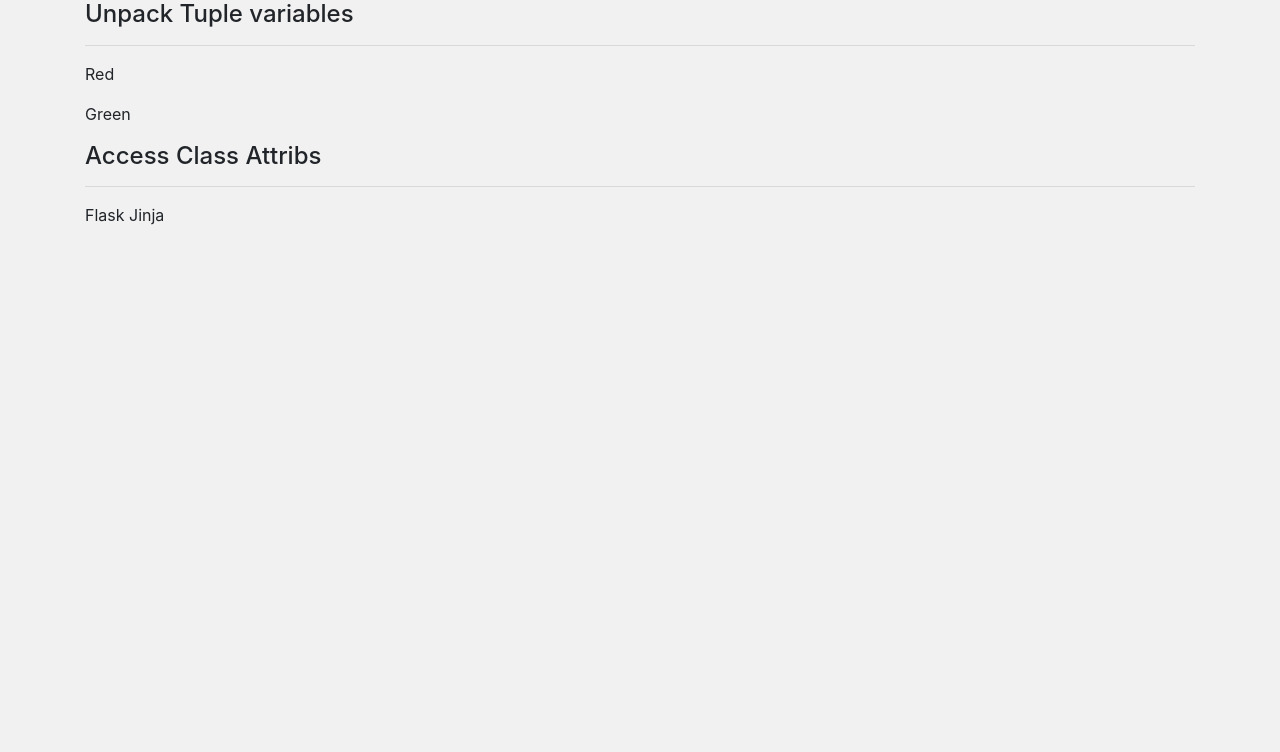
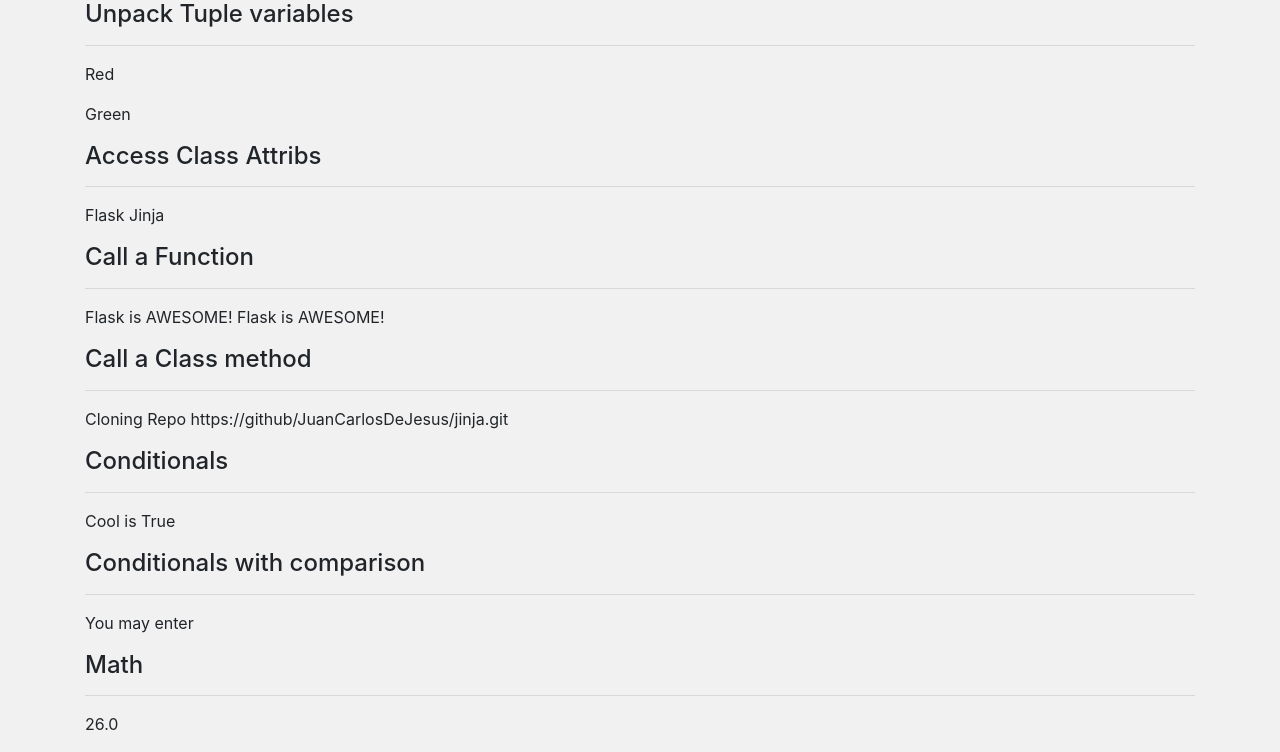
Before and after one commit to JuanCarlosDeJesus/API, a Flask app: page /jinja in a window 1280 px wide. Shown: the part 1109-1861 px from the top of the page. Before the commit the page ends 1334 px from the top, so only its background shows below. Run offline with Flask 3, Linux system fonts and the light colour scheme.

Commit message:
Added Conditionals, Comparison and Math

```diff
--- a/Flask/app/templates/public/jinja.html
+++ b/Flask/app/templates/public/jinja.html
@@ -70,6 +70,37 @@
             <hr>
             <p>{{ my_remote.name }}</p>
 
+            <!-- Call a function -->
+            <h4>Call a Function</h4>
+            <hr>
+            <p>{{ repeat('Flask is AWESOME! ', 2) }}</p>
+
+            <!-- Call a class -->
+            <h4>Call a Class method</h4>
+            <hr>
+            <p>{{ my_remote.clone() }}</p>
+
+            <!-- Conditionals -->
+            <h4>Conditionals</h4>
+            <hr>
+            {% if cool %}
+                <p>Cool is {{ cool }}</p>
+            {% endif %}
+
+            <h4>Conditionals with comparison</h4>
+            <hr>
+            {% if age < 18 %}
+                <p>No Entry</p>
+            {% elif age < 26 %}
+                <p>Nearly old enough</p>
+            {% else %}
+                <p>You may enter</p>
+            {% endif %}
+
+            <h4>Math</h4>
+            <hr>
+            <p>{{ age / 2 }}</p>
+
 
 
         </div>
```
